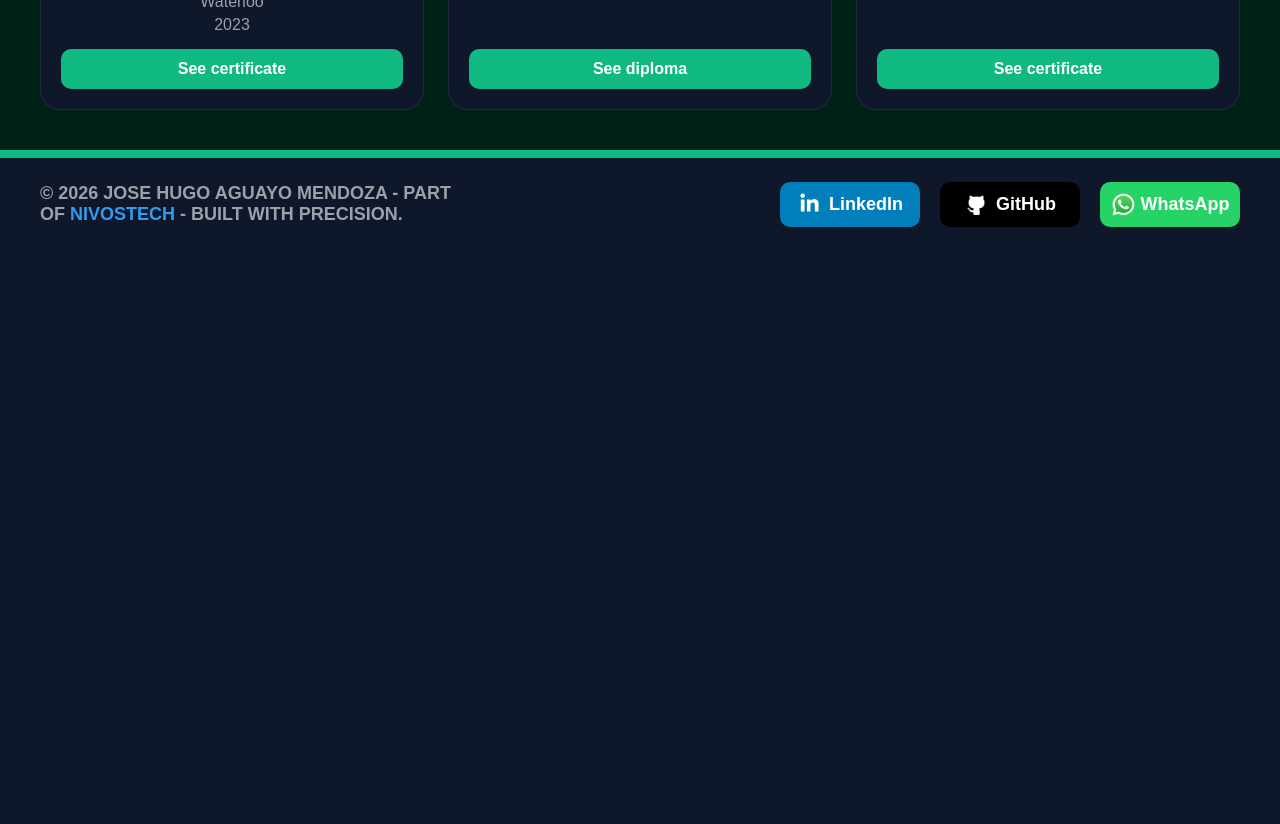
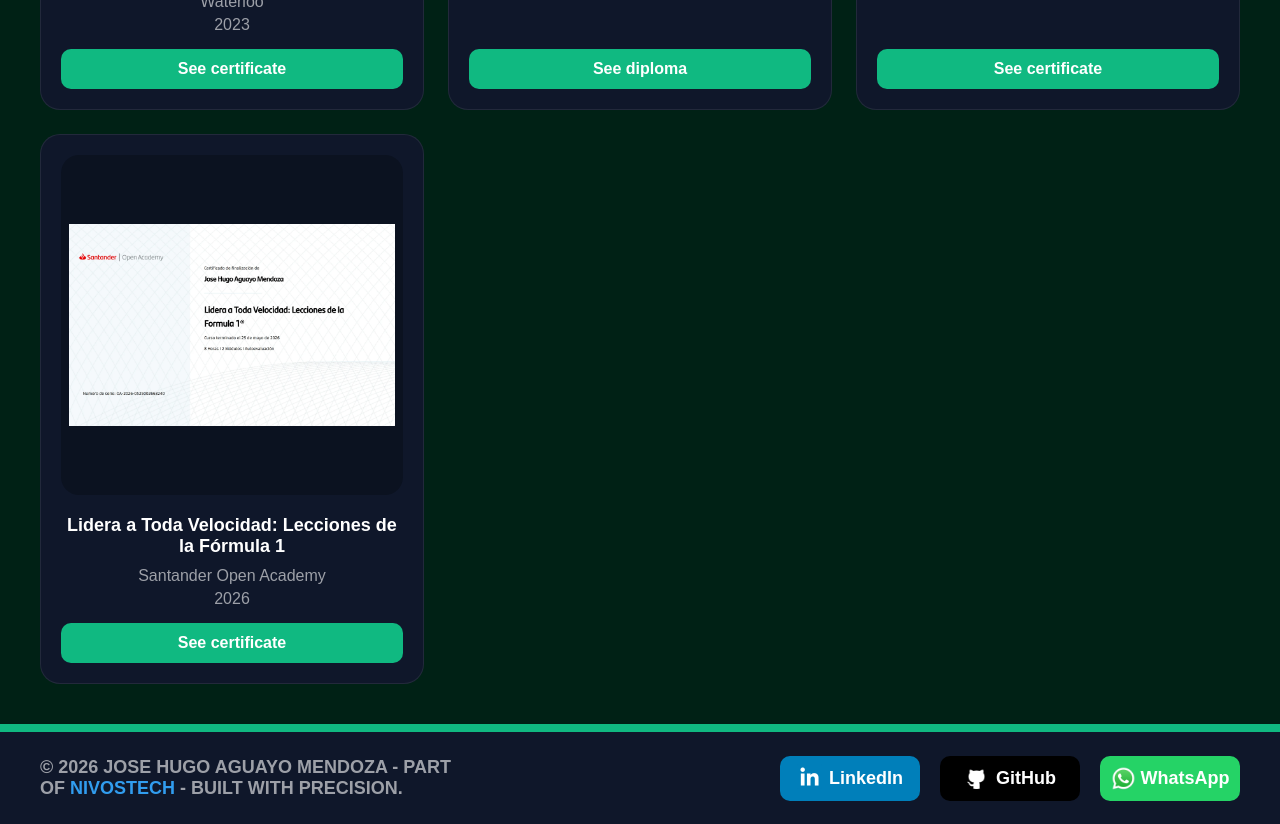
Before and after one commit to HugoAguayo2006/Portafolio-Hugo, a React (Vite) app: page /about-me in a window 1280 px wide. Shown: the part 3260-4084 px from the top of the page. Before the commit the page ends 3510 px from the top, so only its background shows below. Built offline with nearby package versions, Linux system fonts and the light colour scheme.

Commit message:
Subimos certidicado f1 santander

```diff
--- a/src/pages/AboutMe.jsx
+++ b/src/pages/AboutMe.jsx
@@ -177,6 +177,23 @@
                             </div>
                         </div>
                     </div>
+                    <div className="certificate-card">
+                        <img src="/images/aboutme/diplomas/santander-f1.webp" alt="Copilot: domina la IA en Microsoft 365 completion certificate from Santander Open Academy" />
+                        <div className="texto">
+                            <p className="certificado-titulo">Lidera a Toda Velocidad: Lecciones de la Fórmula 1</p>
+                            <p className="certificado-institucion">Santander Open Academy</p>
+                            <p className="certificado-ano">2026</p>
+                            <div className="btn-certificados">
+                                <a
+                                href="/pdf/Lidera-a-Toda-Velocidad-Lecciones-de-la-Formula-1.pdf"
+                                target="_blank"
+                                rel="noopener noreferrer"
+                                >
+                                See certificate
+                                </a>
+                            </div>
+                        </div>
+                    </div>
                 </div>
 
         </div>
```
Also changed, not shown: public/images/aboutme/diplomas/santander-f1.webp (added), 1 other file (tests, documents, lock files or other folders).
